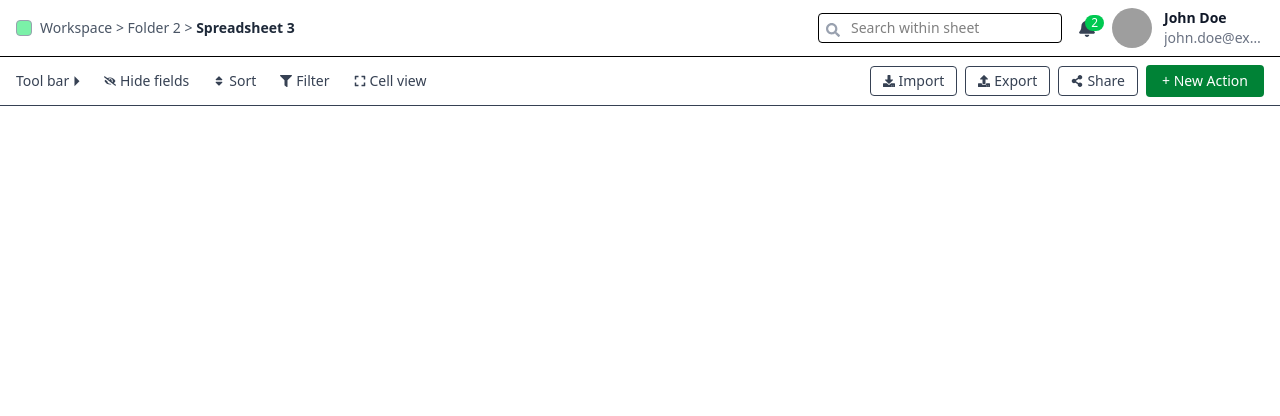
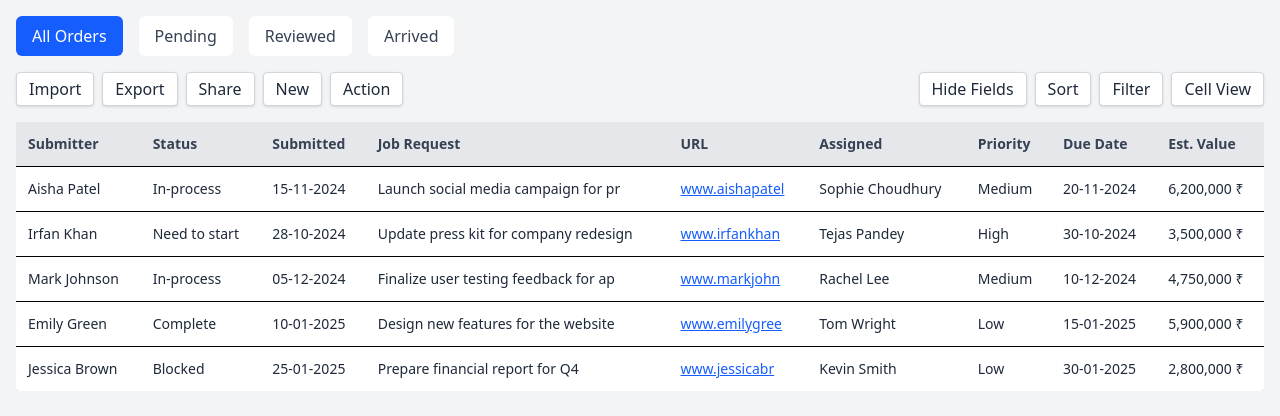
Before and after one commit to jubindas/react-internship-design, a React (Vite) app: page / in a window 1280 px wide. Shown: the top 416 px of the page. Built offline with nearby package versions, Linux system fonts and the light colour scheme; grey boxes are pictures that could not be loaded.

Commit message:
practice

```diff
--- a/package.json
+++ b/package.json
@@ -11,9 +11,10 @@
   },
   "dependencies": {
     "@tailwindcss/vite": "^4.1.11",
-    "react": "^19.1.0",
-    "react-dom": "^19.1.0",
+    "react": "^18.3.1",
+    "react-dom": "^18.3.1",
     "react-icons": "^5.5.0",
+    "react-table": "^7.8.0",
     "tailwindcss": "^4.1.11"
   },
   "devDependencies": {
--- a/src/App.tsx
+++ b/src/App.tsx
@@ -1,10 +1,16 @@
-import TopBar from "./components/topBar/TopBar";
-import Row from "./components/rowBar/Row";
 
+import Header from './components/Header';
+import Toolbar from './components/Toolbar';
+import Table from './components/Table';
 
-export default function App() {
+function App() {
   return (
-    <div> <TopBar />
-    <Row></Row></div>
-  )
+    <div className="p-4 bg-gray-100 min-h-screen">
+      <Header />
+      <Toolbar />
+      <Table />
+    </div>
+  );
 }
+
+export default App;
--- /dev/null
+++ b/src/components/Header.tsx
@@ -0,0 +1,30 @@
+import { useState } from 'react';
+
+const tabs = ['All Orders', 'Pending', 'Reviewed', 'Arrived'];
+
+const Header = () => {
+  const [activeTab, setActiveTab] = useState('All Orders');
+
+  const handleClick = (tab: string) => {
+    setActiveTab(tab);
+    console.log(`Tab selected: ${tab}`);
+  };
+
+  return (
+    <div className="flex gap-4 mb-4">
+      {tabs.map((tab) => (
+        <button
+          key={tab}
+          onClick={() => handleClick(tab)}
+          className={`px-4 py-2 rounded-md font-medium ${
+            tab === activeTab ? 'bg-blue-600 text-white' : 'bg-white text-gray-700'
+          }`}
+        >
+          {tab}
+        </button>
+      ))}
+    </div>
+  );
+};
+
+export default Header;
--- /dev/null
+++ b/src/components/Table.tsx
@@ -0,0 +1,94 @@
+import React from 'react';
+import { useTable } from 'react-table';
+import data from '../data/dummyData';
+
+const Table = () => {
+  const columns = React.useMemo(
+    () => [
+      {
+        Header: 'Submitter',
+        accessor: 'submitter',
+      },
+      {
+        Header: 'Status',
+        accessor: 'status',
+      },
+      {
+        Header: 'Submitted',
+        accessor: 'submitted',
+      },
+      {
+        Header: 'Job Request',
+        accessor: 'jobRequest',
+      },
+      {
+        Header: 'URL',
+        accessor: 'url',
+        Cell: ({ value }: any) => <a href={`https://${value}`} target="_blank" rel="noopener noreferrer" className="text-blue-600 underline">{value}</a>,
+      },
+      {
+        Header: 'Assigned',
+        accessor: 'assigned',
+      },
+      {
+        Header: 'Priority',
+        accessor: 'priority',
+      },
+      {
+        Header: 'Due Date',
+        accessor: 'dueDate',
+      },
+      {
+        Header: 'Est. Value',
+        accessor: 'value',
+      },
+    ],
+    []
+  );
+
+  const { getTableProps, getTableBodyProps, headerGroups, rows, prepareRow } = useTable({ columns, data });
+
+  return (
+    <div className="overflow-x-auto">
+      <table {...getTableProps()} className="min-w-full bg-white rounded shadow-md">
+        <thead>
+          {headerGroups.map(headerGroup => {
+            const { key: groupKey, ...groupProps } = headerGroup.getHeaderGroupProps();
+            return (
+              <tr key={groupKey} {...groupProps} className="bg-gray-200">
+                {headerGroup.headers.map(column => {
+                  const { key: colKey, ...colProps } = column.getHeaderProps();
+                  return (
+                    <th key={colKey} {...colProps} className="p-3 text-left font-semibold text-sm text-gray-700">
+                      {column.render('Header')}
+                    </th>
+                  );
+                })}
+              </tr>
+            );
+          })}
+        </thead>
+        <tbody {...getTableBodyProps()}>
+          {rows.map(row => {
+            prepareRow(row);
+            const { key: rowKey, ...rowProps } = row.getRowProps();
+            return (
+              <tr key={rowKey} {...rowProps} className="border-t hover:bg-gray-50">
+                {row.cells.map(cell => {
+                  const { key: cellKey, ...cellProps } = cell.getCellProps();
+                  return (
+                    <td key={cellKey} {...cellProps} className="p-3 text-sm text-gray-800">
+                      {cell.render('Cell')}
+                    </td>
+                  );
+                })}
+              </tr>
+            );
+          })}
+        </tbody>
+      </table>
+    </div>
+  );
+};
+
+export default Table;
--- /dev/null
+++ b/src/components/Toolbar.tsx
@@ -0,0 +1,34 @@
+
+const actions = ['Import', 'Export', 'Share', 'New', 'Action'];
+const tools = ['Hide Fields', 'Sort', 'Filter', 'Cell View'];
+
+const Toolbar = () => {
+  return (
+    <div className="flex justify-between mb-4 flex-wrap gap-2">
+      <div className="flex gap-2">
+        {actions.map((action) => (
+          <button
+            key={action}
+            onClick={() => console.log(`${action} clicked`)}
+            className="px-3 py-1 bg-white text-gray-800 border border-gray-300 rounded shadow-sm hover:bg-gray-50"
+          >
+            {action}
+          </button>
+        ))}
+      </div>
+      <div className="flex gap-2">
+        {tools.map((tool) => (
+          <button
+            key={tool}
+            onClick={() => console.log(`${tool} clicked`)}
+            className="px-3 py-1 bg-white text-gray-800 border border-gray-300 rounded shadow-sm hover:bg-gray-50"
+          >
+            {tool}
+          </button>
+        ))}
+      </div>
+    </div>
+  );
+};
+
+export default Toolbar;
--- /dev/null
+++ b/src/data/dummyData.ts
@@ -0,0 +1,59 @@
+const data = [
+  {
+    submitter: 'Aisha Patel',
+    status: 'In-process',
+    submitted: '15-11-2024',
+    jobRequest: 'Launch social media campaign for pr',
+    url: 'www.aishapatel',
+    assigned: 'Sophie Choudhury',
+    priority: 'Medium',
+    dueDate: '20-11-2024',
+    value: '6,200,000 ₹',
+  },
+  {
+    submitter: 'Irfan Khan',
+    status: 'Need to start',
+    submitted: '28-10-2024',
+    jobRequest: 'Update press kit for company redesign',
+    url: 'www.irfankhan',
+    assigned: 'Tejas Pandey',
+    priority: 'High',
+    dueDate: '30-10-2024',
+    value: '3,500,000 ₹',
+  },
+  {
+    submitter: 'Mark Johnson',
+    status: 'In-process',
+    submitted: '05-12-2024',
+    jobRequest: 'Finalize user testing feedback for ap',
+    url: 'www.markjohn',
+    assigned: 'Rachel Lee',
+    priority: 'Medium',
+    dueDate: '10-12-2024',
+    value: '4,750,000 ₹',
+  },
+  {
+    submitter: 'Emily Green',
+    status: 'Complete',
+    submitted: '10-01-2025',
+    jobRequest: 'Design new features for the website',
+    url: 'www.emilygree',
+    assigned: 'Tom Wright',
+    priority: 'Low',
+    dueDate: '15-01-2025',
+    value: '5,900,000 ₹',
+  },
+  {
+    submitter: 'Jessica Brown',
+    status: 'Blocked',
+    submitted: '25-01-2025',
+    jobRequest: 'Prepare financial report for Q4',
+    url: 'www.jessicabr',
+    assigned: 'Kevin Smith',
+    priority: 'Low',
+    dueDate: '30-01-2025',
+    value: '2,800,000 ₹',
+  },
+];
+
+export default data;
```
Also changed, not shown: 1 other file (tests, documents, lock files or other folders).
